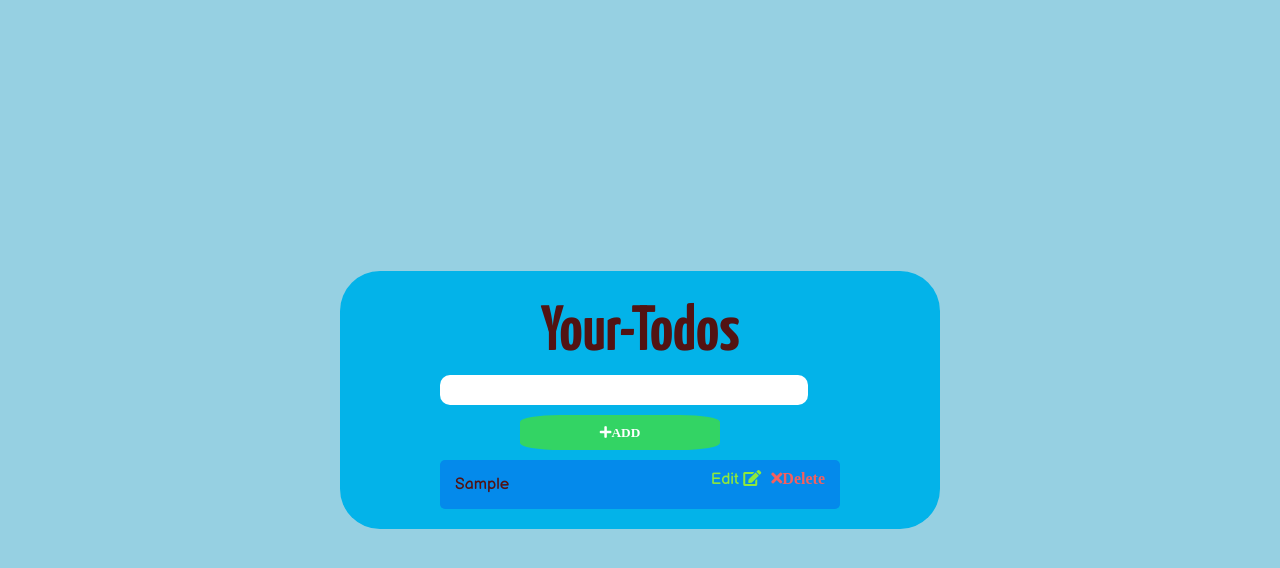
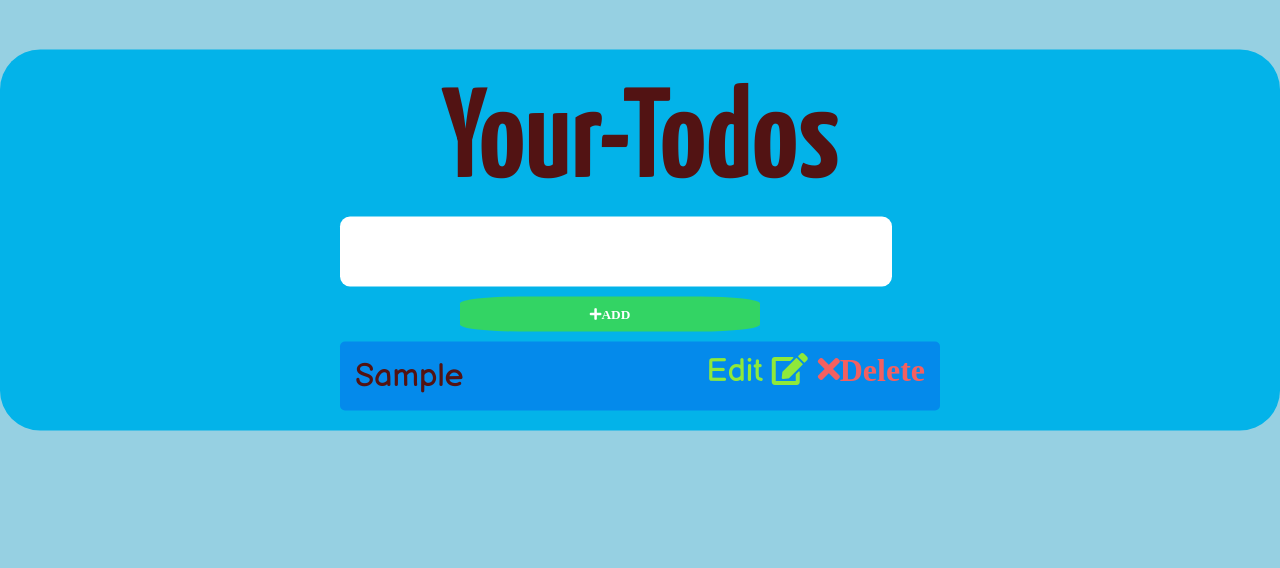
Before and after one commit to saurabh-saraswat21/BasicWebDevelopment, a Node server app: page / in a window 1280 px wide. Shown: the top 568 px of the page. Run offline with Node 20, Linux system fonts and the light colour scheme; tables that the repository leaves empty hold one stand-in row (values such as "Sample post"); some libraries are stand-ins or nearby versions; some web fonts are replaced.

Commit message:
media queries

```diff
--- a/TodoApp/public/Stylesheets/body.css
+++ b/TodoApp/public/Stylesheets/body.css
@@ -20,7 +20,7 @@
     top:50%;
     left: 50%;
     padding: 20px;
-    width: 600px;
+    width: 900px;
     transform: translate(-50%,-50%);
     background: #03b3e9;
     border-radius: 40px;
@@ -30,7 +30,7 @@
     }
 
     .todo {
-    width: 400px;
+    width: 600px;
     }
 
 
@@ -124,3 +124,31 @@
     cursor:pointer;
     text-decoration: none;
     }
+
+
+/*
+    MEDIA QUERIES
+
+*/
+
+@media(min-width: 480px){
+   body{
+      font-size: xx-large;
+   }
+
+   .todo-container {
+      width:100%;
+      top:30%;
+
+   }
+   .todo-header input{
+      height: 70px;
+   }
+   .todo-list-item button {
+   height: 80px;
+   width:90px;
+
+   font-size: 25px;
+   }
+
+}
```
